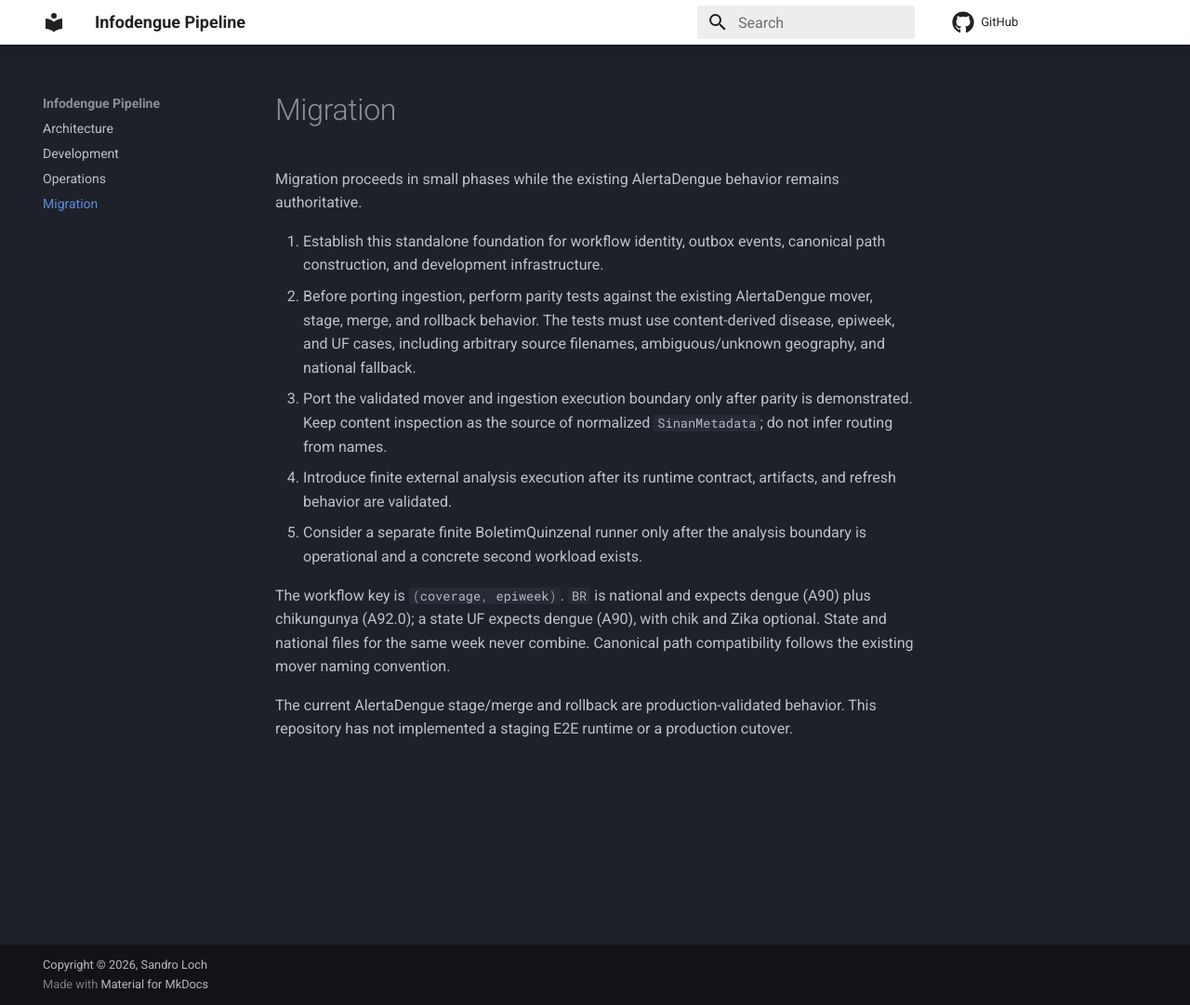
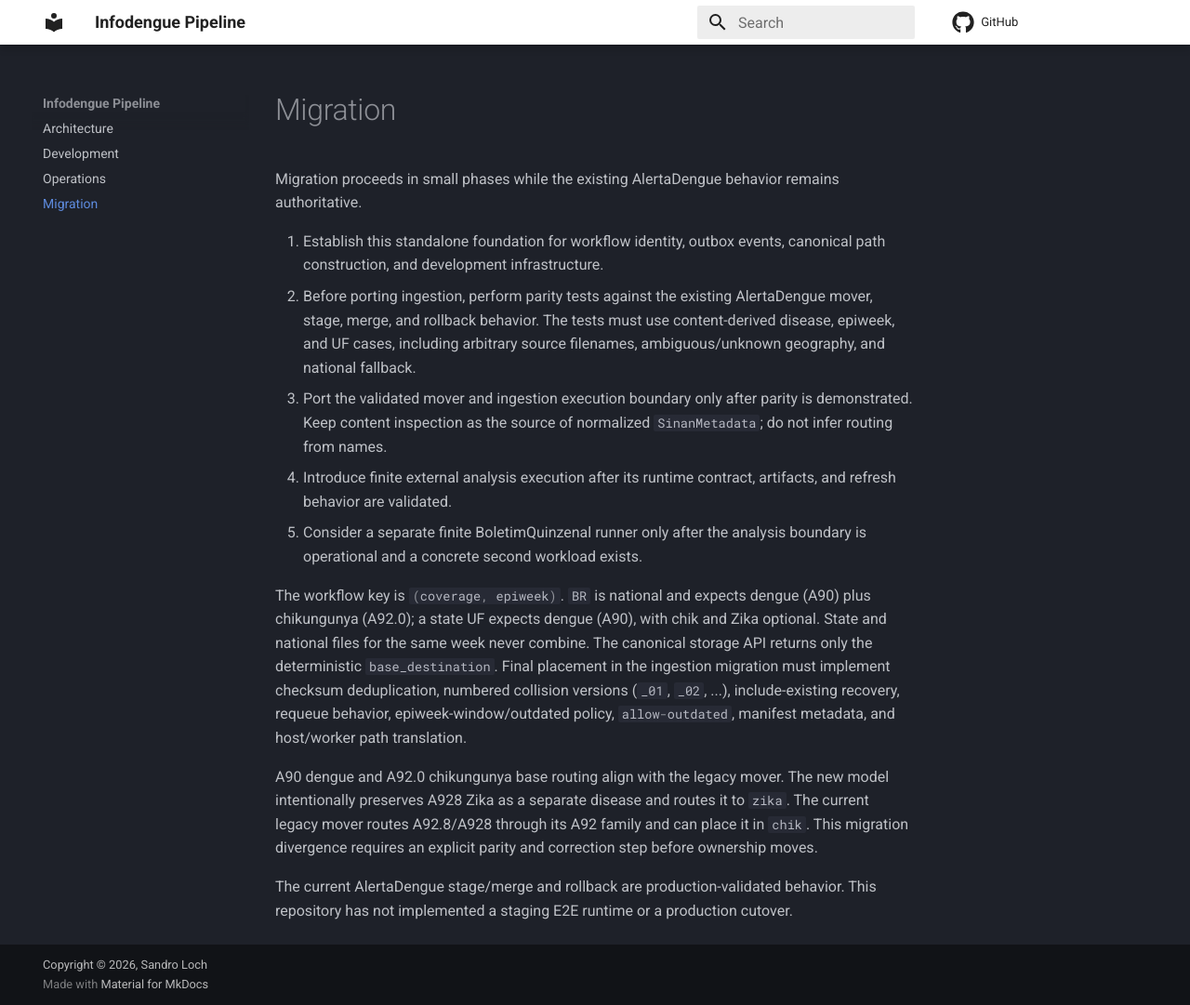
Before and after one commit to esloch/infodengue-pipeline, an MkDocs documentation site: the page built from docs/migration.md, in a window 1280 px wide and 1081 px high. Shown: the whole window at 93% size. Built offline with MkDocs 1.6.1 and Material for MkDocs 9.7.7, drawn with Linux system fonts in a browser that asks for light colours; comment, search, counter and statistics services are not loaded.

Commit message:
refactor: clarify canonical base path compatibility

```diff
--- a/docs/migration.md
+++ b/docs/migration.md
@@ -20,7 +20,17 @@ remains authoritative.
 The workflow key is `(coverage, epiweek)`. `BR` is national and expects dengue
 (A90) plus chikungunya (A92.0); a state UF expects dengue (A90), with chik and
 Zika optional. State and national files for the same week never combine.
-Canonical path compatibility follows the existing mover naming convention.
+The canonical storage API returns only the deterministic `base_destination`.
+Final placement in the ingestion migration must implement checksum deduplication,
+numbered collision versions (`_01`, `_02`, ...), include-existing recovery,
+requeue behavior, epiweek-window/outdated policy, `allow-outdated`, manifest
+metadata, and host/worker path translation.
+
+A90 dengue and A92.0 chikungunya base routing align with the legacy mover.
+The new model intentionally preserves A928 Zika as a separate disease and
+routes it to `zika`. The current legacy mover routes A92.8/A928 through its
+A92 family and can place it in `chik`. This migration divergence requires an
+explicit parity and correction step before ownership moves.
 
 The current AlertaDengue stage/merge and rollback are production-validated
 behavior. This repository has not implemented a staging E2E runtime or a
```
Also changed, not shown: docs/architecture.md (+3 -0 lines), 4 other files.
